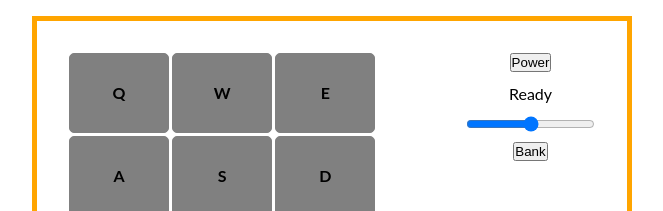
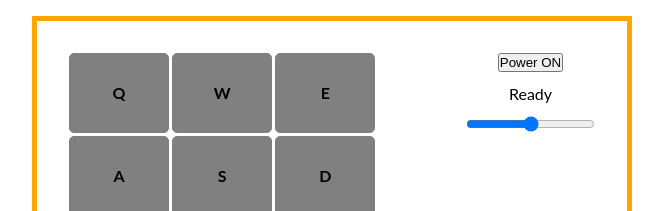
Before and after one commit to m-amroune/drum-machine, a React (Vite) app: page / in a window 1280 px wide. Shown: the top 211 px of the page, without its empty margins (308-971 px from the left). Built offline with nearby package versions, Linux system fonts and the light colour scheme.

Commit message:
add the on/off toggle functionality using useState

```diff
--- a/src/components/DrumMachine.jsx
+++ b/src/components/DrumMachine.jsx
@@ -5,8 +5,11 @@ import Display from './Display'
 
 const DrumMachine = () => {
     const [activeSound, setActiveSound] = useState('')
+    const [powerOn, setPowerOn] = useState(true);
     useEffect(()=> {
+
       const handleKeyDown = (event) => {
+        if(!powerOn) return;
         // if pad is on lowerCase
         const key = event.key.toUpperCase();
         console.log(key)
@@ -32,7 +35,7 @@ const DrumMachine = () => {
 
       window.addEventListener("keydown", handleKeyDown);
       return () => window.removeEventListener("keydown", handleKeyDown)
-    },[])
+    },[powerOn])
 
 
   return (
@@ -47,6 +50,7 @@ const DrumMachine = () => {
     soundName={pad.name}
     audioSrc={pad.src}
     setActiveSound = {setActiveSound}
+     powerOn={powerOn}
   />
 ))}
 
@@ -56,12 +60,12 @@ const DrumMachine = () => {
         <div id="right-panel" >
         <div id="controls-container">
             { /* button on/off  */}
-        <button id="power" className='btn' >Power</button>
+        <button id="power" className='btn'  onClick={()=> setPowerOn(power => !power)  }  >{powerOn ? "Power ON" : "Power OFF"}</button>
         { /* display sound and volume*/}
        <Display activeSound={activeSound}/>
         { /* slider volume  */}
         <input id="sound" type="range" />
-        <button id="bank" className='btn' >Bank</button>
+
         </div>
         </div>
     </div>
--- a/src/components/DrumPad.jsx
+++ b/src/components/DrumPad.jsx
@@ -1,7 +1,8 @@
 
 
-const DrumPad = ({keyPad, audioSrc, setActiveSound, soundName}) => {
+const DrumPad = ({keyPad, audioSrc, setActiveSound, soundName, powerOn}) => {
    const playSound = () =>{
+    if (!powerOn) return;
         const audio = document.getElementById(keyPad);
         if(audio){
           audio.currentTime = 0;
```
